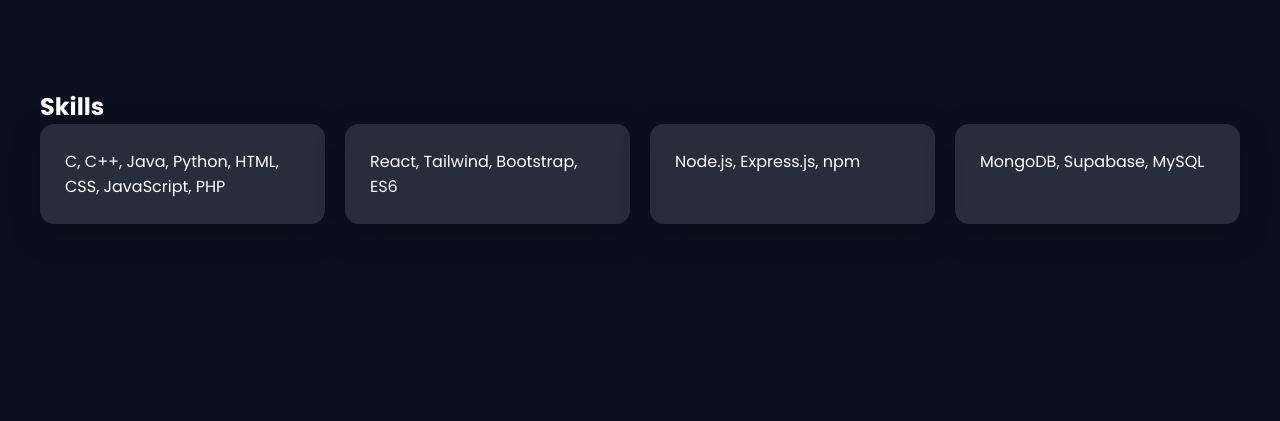
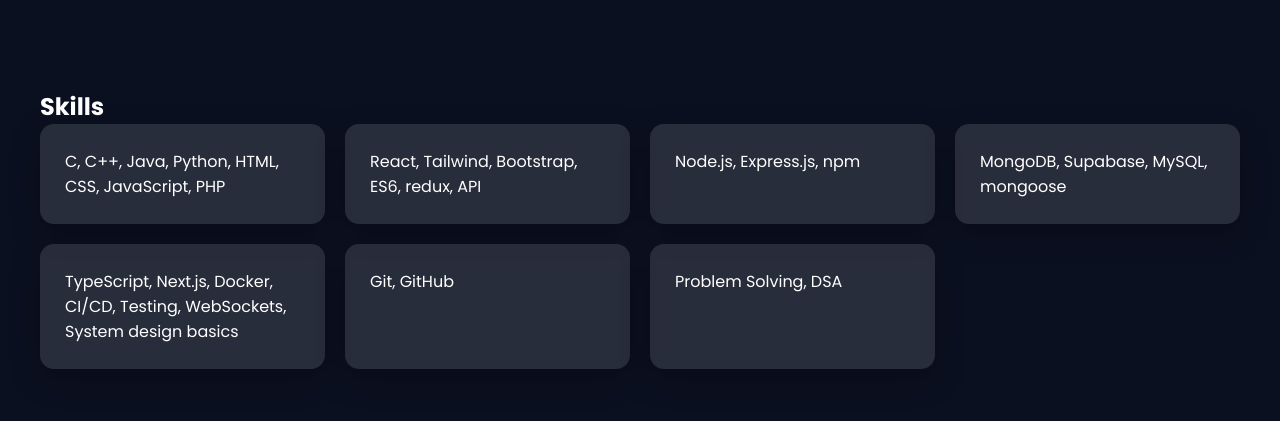
Before and after one commit to jaydipparmar/myportfolio, a plain HTML site: page index.html in a window 1280 px wide. Shown: the part 1080-1501 px from the top of the page. Drawn offline with nearby package versions, Linux system fonts and the light colour scheme.

Commit message:
Refactor index.html and enhance skills section
Updated skills section with additional technologies and improved overall structure.

```diff
--- a/index.html
+++ b/index.html
@@ -385,9 +385,12 @@ footer {
     <h2>Skills</h2>
     <div class="skills">
       <div class="skill-card">C, C++, Java, Python, HTML, CSS, JavaScript, PHP</div>
-      <div class="skill-card">React, Tailwind, Bootstrap, ES6</div>
+      <div class="skill-card">React, Tailwind, Bootstrap, ES6, redux, API</div>
       <div class="skill-card">Node.js, Express.js, npm</div>
-      <div class="skill-card">MongoDB, Supabase, MySQL</div>
+      <div class="skill-card">MongoDB, Supabase, MySQL, mongoose</div>
+      <div class="skill-card">TypeScript, Next.js, Docker, CI/CD, Testing, WebSockets, System design basics</div>
+      <div class="skill-card">Git, GitHub</div>
+      <div class="skill-card">Problem Solving, DSA</div>
     </div>
   </div>
 </section>
```
